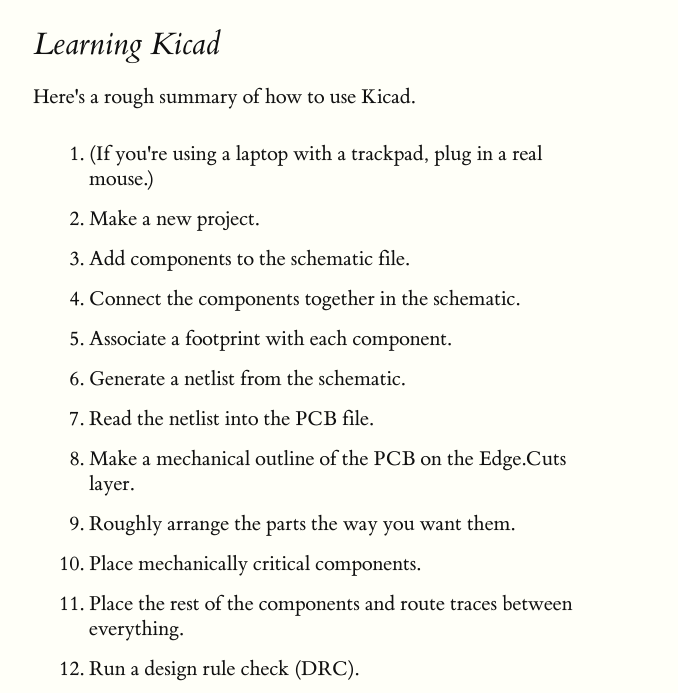
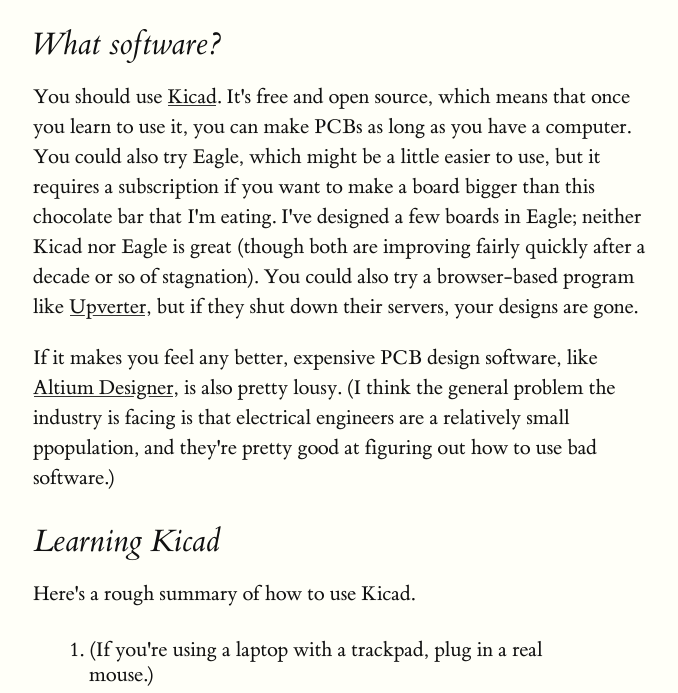
Before and after one commit to pingswept/lctronics, a plain HTML site: page pcbs.html in a window 1280 px wide. Shown: the part 506-1199 px from the top of the page, without its empty margins (127-805 px from the left). Drawn offline with Linux system fonts and the light colour scheme.

Commit message:
More Kicad info

```diff
--- a/pcbs.html
+++ b/pcbs.html
@@ -7,6 +7,9 @@
 <h1>Designing printed circuit boards</h1>
 <h2>PCB manufacturing process</h2>
 <p><img src="img/pcb-fabrication-layers.jpg"></p>
+<h2>What software?</h2>
+<p>You should use <a href="https://kicad-pcb.org">Kicad</a>. It's free and open source, which means that once you learn to use it, you can make PCBs as long as you have a computer. You could also try Eagle, which might be a little easier to use, but it requires a subscription if you want to make a board bigger than this chocolate bar that I'm eating. I've designed a few boards in Eagle; neither Kicad nor Eagle is great (though both are improving fairly quickly after a decade or so of stagnation). You could also try a browser-based program like <a href="https://upverter.com">Upverter</a>, but if they shut down their servers, your designs are gone.</p>
+<p>If it makes you feel any better, expensive PCB design software, like <a href="http://altium.com">Altium Designer</a>, is also pretty lousy. (I think the general problem the industry is facing is that electrical engineers are a relatively small ppopulation, and they're pretty good at figuring out how to use bad software.)</p>
 <h2>Learning Kicad</h2>
 <p>Here's a rough summary of how to use Kicad.</p>
 <ol>
```
